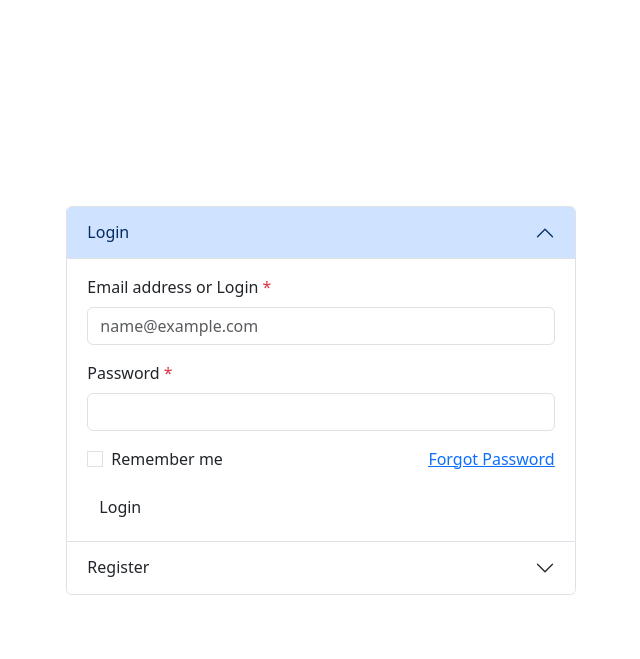
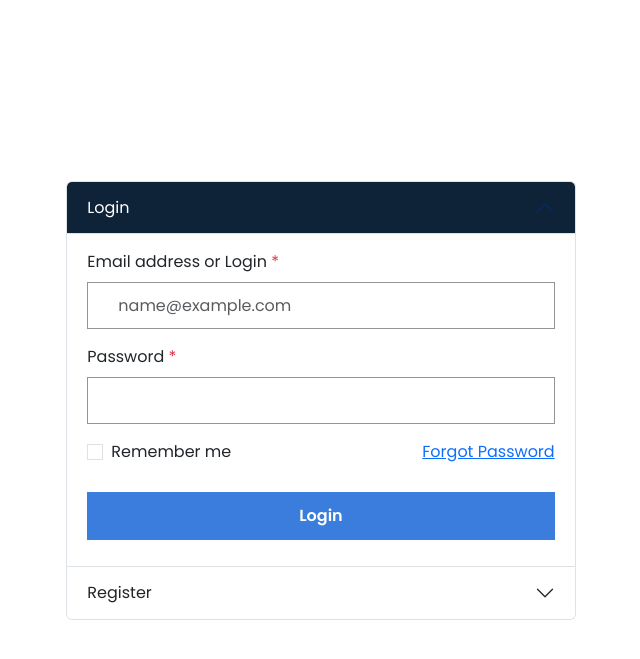
Before and after one commit to ELMedoedo/Project_Planner, a Flask app: page /login in a window 1280 px wide. Shown: the top 659 px of the page, without its empty margins (319-959 px from the left). Run offline with Flask 3, Linux system fonts and the light colour scheme.

Commit message:
Добавление  CSS

```diff
--- a/static/style.css
+++ b/static/style.css
@@ -158,3 +158,52 @@ a.sidebar-link:hover {
     transform: rotate(45deg);
     transition: all .2s ease-out;
 }
+
+#login button:focus{
+    box-shadow: none;
+}
+
+
+/* Настройка фона оглавления форм Логина и Регистрации */
+.accordion-button:not(.collapsed){
+    background-color: #0e2238;
+    color: #ffffff
+    ;
+}
+
+.form-lable{
+    color: #5e5d5d;
+}
+
+
+/* Обводка полей ввода данных */
+.form-control{
+    background-color: #ffffff;
+    padding: 0 30px;
+    border-color: #949494;
+    line-height: 45px;
+    border-radius: 0;
+}
+
+/* Цвета заполнения поле ввода */
+.form-control:focus{
+    outline: none;
+    box-shadow: 0 0 0 0 rgba(255, 255, 255);
+    background-color: #d8e4ff;
+    color: #0e2238;
+    border-color: #949494;
+}
+
+.form-check.form-check-input{
+    border-color: rgb(201, 48, 147);
+}
+
+.btn{
+    width: 100%;
+    margin: 10px 0;
+    padding: 12px;
+    color: #FFF;
+    font-weight: 600;
+    border-radius: 0;
+    background-color: #3b7ddd;
+}
--- a/templates/login.html
+++ b/templates/login.html
@@ -10,6 +10,7 @@
   <link href="https://cdn.jsdelivr.net/npm/bootstrap@5.3.3/dist/css/bootstrap.min.css" rel="stylesheet"
     integrity="sha384-QWTKZyjpPEjISv5WaRU9OFeRpok6YctnYmDr5pNlyT2bRjXh0JMhjY6hW+ALEwIH" crossorigin="anonymous">
   <title>{{ page_title }}</title>
+  <link rel="stylesheet" type="text/css" href="{{ url_for('static', filename='style.css') }}">
 </head>
 
 
@@ -50,7 +51,7 @@
                       </a>
                     </div>
                     <div class="col-md-12">
-                      <button class="btn border-0" type="submit">
+                      <button class="btn border-0" type="submit" >
                         Login
                       </button>
                     </div>
@@ -104,6 +105,7 @@
   <script src="https://cdn.jsdelivr.net/npm/bootstrap@5.3.3/dist/js/bootstrap.bundle.min.js"
     integrity="sha384-YvpcrYf0tY3lHB60NNkmXc5s9fDVZLESaAA55NDzOxhy9GkcIdslK1eN7N6jIeHz"
     crossorigin="anonymous"></script>
+  <script src="/static/script.js"></script>
 </body>
 
 </html>
```
